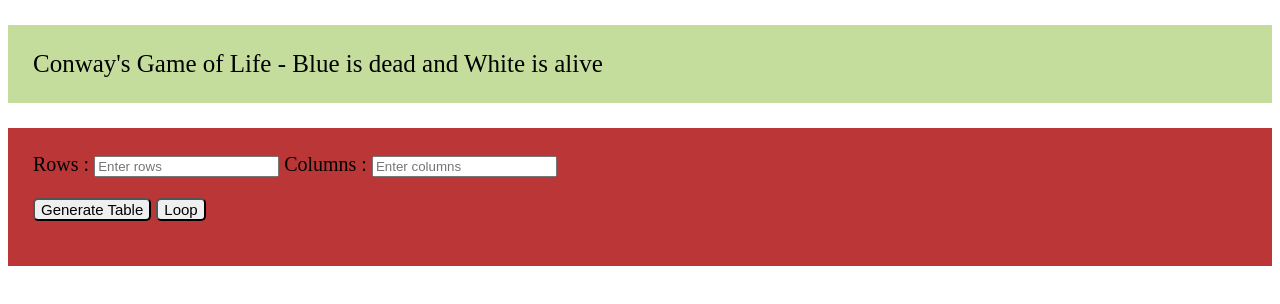
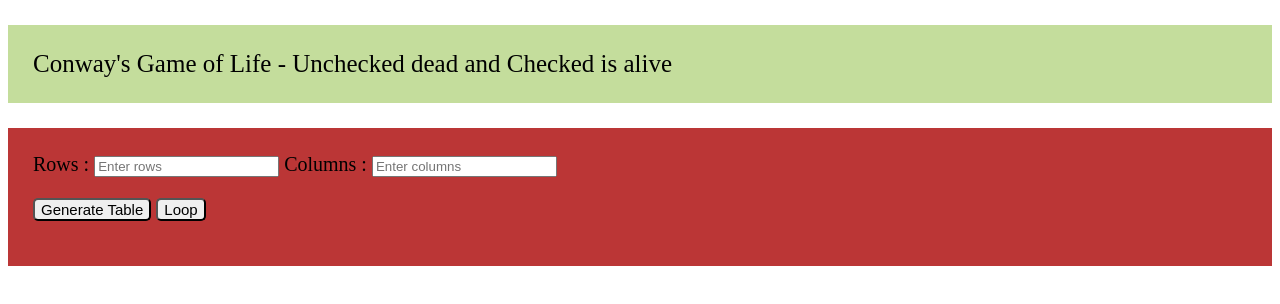
Before and after one commit to lagneshthakur/Conway-Game-of-Life, a plain HTML site: page Index.html in a window 1280 px wide. Drawn offline with Linux system fonts and the light colour scheme.

Commit message:
Heading Change :-/

```diff
--- a/Index.html
+++ b/Index.html
@@ -10,7 +10,7 @@
 
 <body ng-app="conway" ng-controller="gameoflifeController">
 	<div class="head">
-		<p>Conway's Game of Life - Blue is dead and White is alive</p>
+		<p>Conway's Game of Life - Unchecked dead and Checked is alive</p>
 	</div>
 	<div class="form">
 		<form id="Initialization">
```
